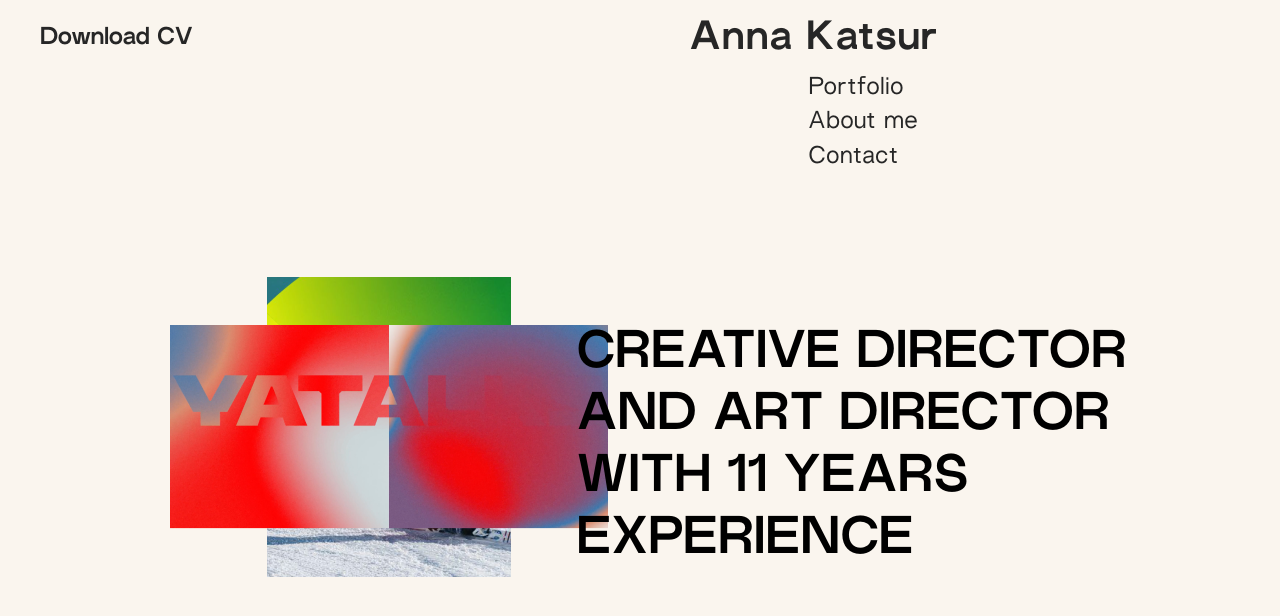
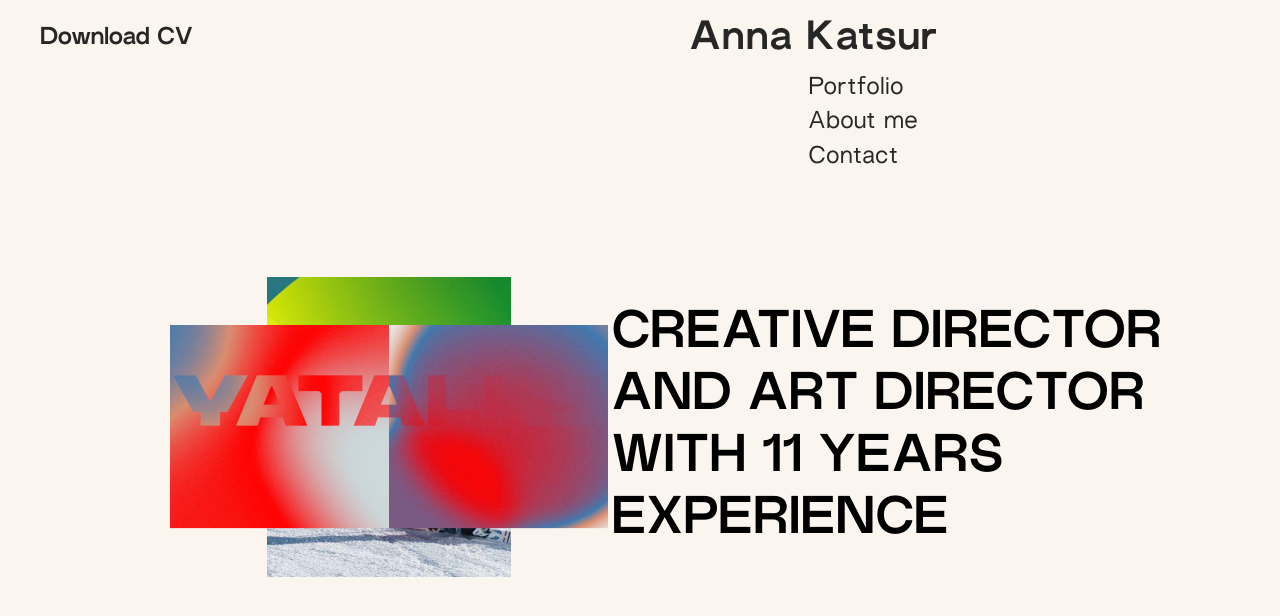
Before and after one commit to annalatyeva/anna-katsur-portfolio, a React (Create React App) app: page / in a window 1280 px wide. Shown: the top 616 px of the page. Built offline with nearby package versions, Linux system fonts and the light colour scheme.

Commit message:
added distance between images and title

```diff
--- a/src/pages/Main/Main.scss
+++ b/src/pages/Main/Main.scss
@@ -28,7 +28,7 @@
     max-width: 842px;
     font-family: $nonBold;
     font-size: 64px;
-    transform: translate(-35px, 20px);
+    margin-left: 25px;
   }
 }
 
```
